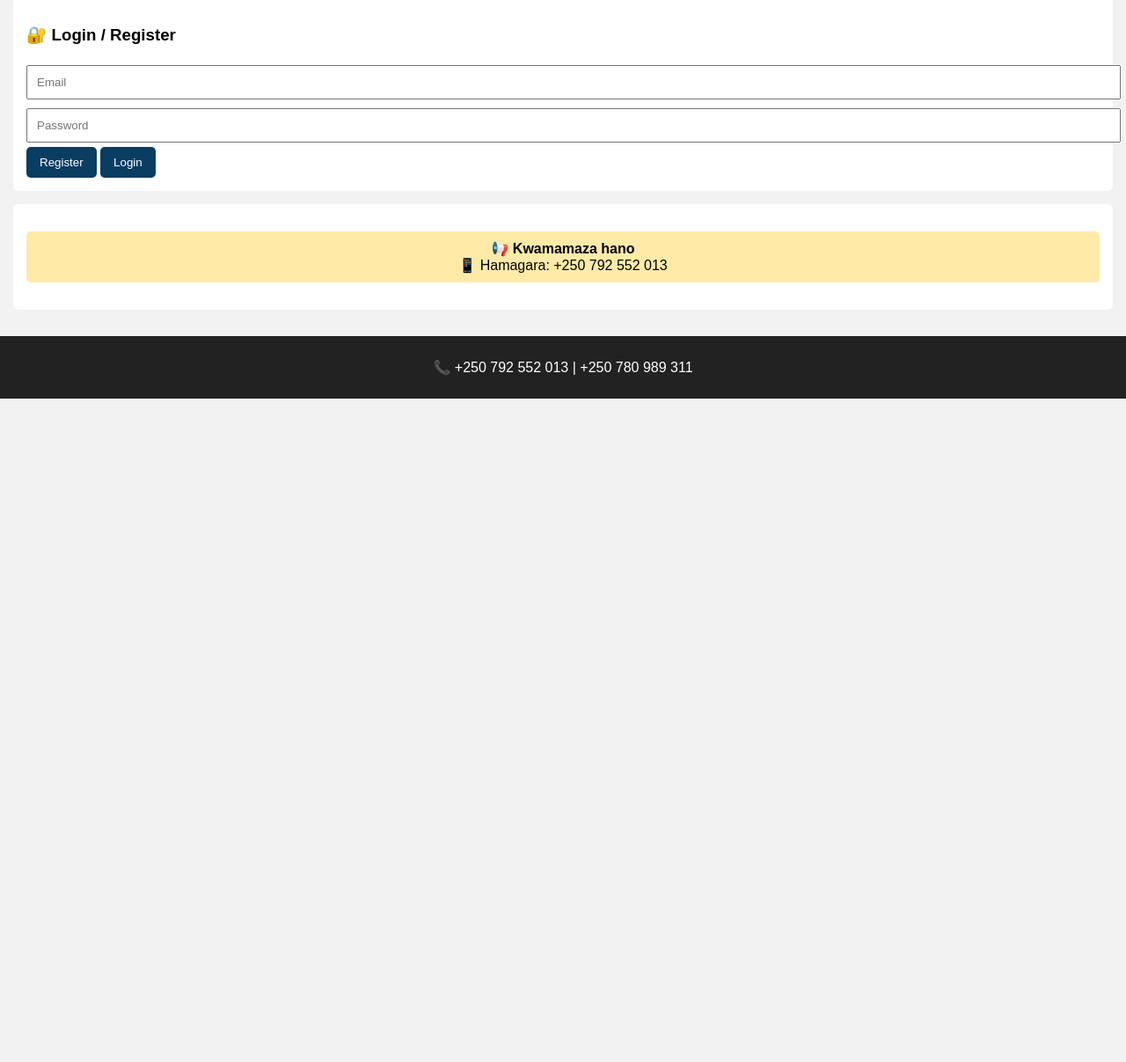
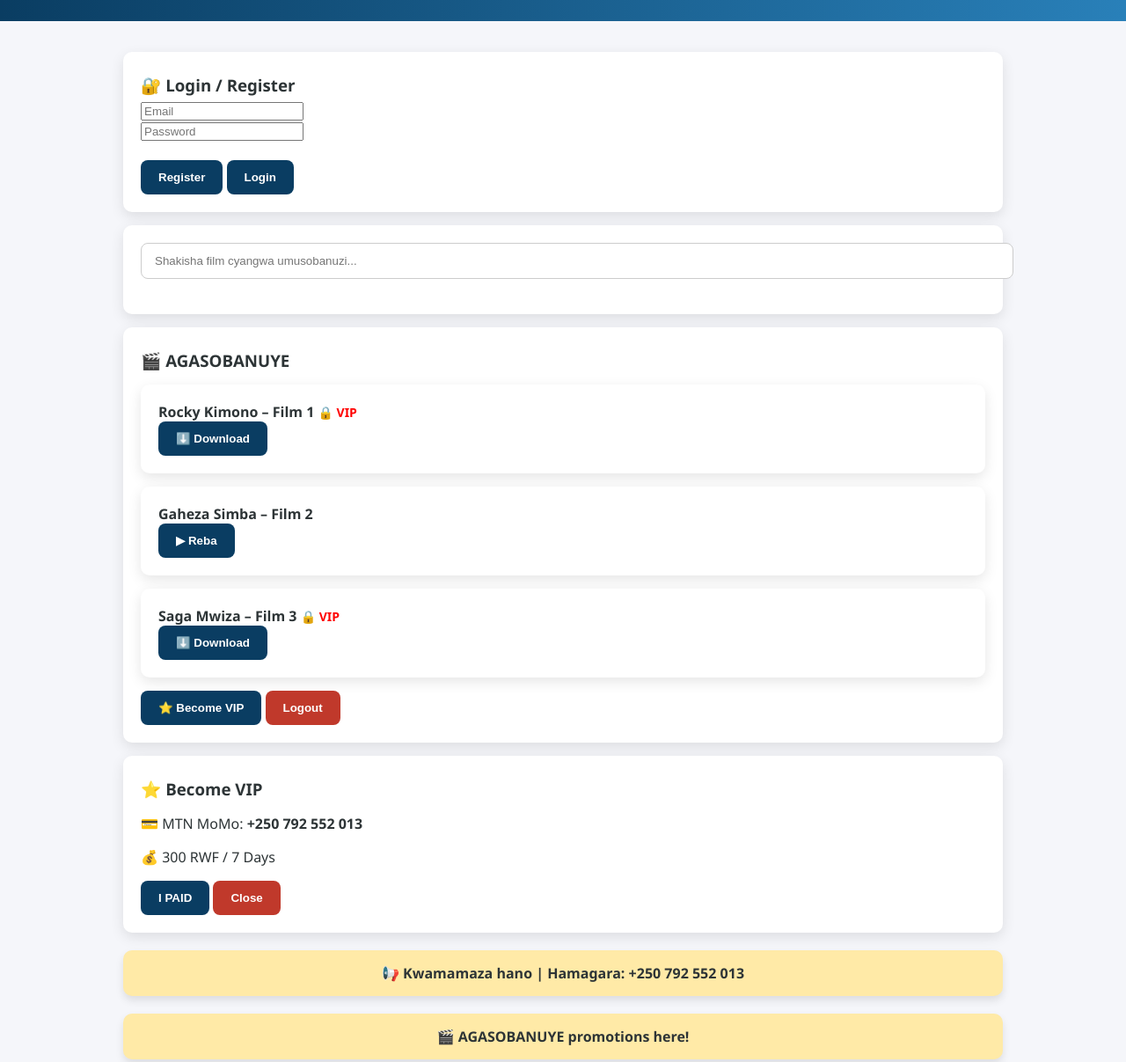
Before and after one commit to King-geurshom/king, a plain HTML site: page index.html in a window 1280 px wide. Shown: the part 152-1359 px from the top of the page at 88% size. Before the commit the page ends 800 px from the top, so only its background shows below. Drawn offline with Linux system fonts and the light colour scheme.

Commit message:
Refactor index.html with improved styles and structure

```diff
--- a/index.html
+++ b/index.html
@@ -4,86 +4,96 @@
 <meta charset="UTF-8">
 <meta name="viewport" content="width=device-width, initial-scale=1.0">
 <title>Geurshom Service Studio</title>
-
+<link rel="icon" href="logo.png">
 <!-- Firebase -->
 <script src="https://www.gstatic.com/firebasejs/9.23.0/firebase-app-compat.js"></script>
 <script src="https://www.gstatic.com/firebasejs/9.23.0/firebase-auth-compat.js"></script>
 <script src="https://www.gstatic.com/firebasejs/9.23.0/firebase-firestore-compat.js"></script>
 
 <style>
-body { font-family: Arial; background:#f2f2f2; margin:0; }
-header { background:#0a3d62; color:white; padding:15px; text-align:center; }
-.container { padding:15px; }
-.box { background:white; padding:15px; margin-bottom:15px; border-radius:6px; }
-button { padding:10px 15px; background:#0a3d62; color:white; border:none; border-radius:5px; cursor:pointer; }
-button.red { background:#c0392b; }
-.hidden { display:none; }
-.lock { color:red; font-weight:bold; }
-input { width:100%; padding:10px; margin:5px 0; }
-.movie { padding:8px 0; border-bottom:1px solid #ddd; }
-footer { background:#222; color:white; text-align:center; padding:10px; }
+body { font-family:'Segoe UI',sans-serif; margin:0; background:#f5f6fa; color:#2d3436 }
+header { background: linear-gradient(90deg,#0a3d62,#2980b9); color:white; padding:25px; text-align:center; position:sticky; top:0; z-index:100 }
+header img { height:60px; vertical-align:middle; margin-right:10px; }
+h1,h2,h3 { margin:5px 0 }
+.container { max-width:1000px; margin:auto; padding:20px }
+.card { background:white; padding:20px; margin:15px 0; border-radius:10px; box-shadow:0 5px 15px rgba(0,0,0,0.1); transition:0.3s }
+.card:hover { transform:translateY(-5px); box-shadow:0 10px 25px rgba(0,0,0,0.2); }
+button { padding:12px 20px; border:none; border-radius:8px; cursor:pointer; font-weight:bold; transition:0.3s; }
+button.primary { background:#0a3d62; color:white }
+button.primary:hover { background:#2980b9 }
+button.red { background:#c0392b; color:white }
+button.red:hover { background:#e74c3c }
+button.disabled { background:#7f8c8d; cursor:not-allowed }
+#searchInput { width:100%; padding:12px 15px; border-radius:8px; border:1px solid #ccc; margin-bottom:20px }
+.lock { color:red; font-weight:bold; font-size:14px }
+
+/* ===== ADS ===== */
+.ad-banner { background:#ffeaa7; text-align:center; padding:15px; border-radius:10px; margin:20px 0; font-weight:bold; color:#2d3436; box-shadow:0 5px 10px rgba(0,0,0,0.1); transition:0.3s; }
+.ad-banner:hover { background:#fdcb6e; transform:scale(1.02); }
+
+footer { background:#222; color:white; text-align:center; padding:15px; margin-top:20px }
+@media(max-width:768px){ .card { padding:15px; margin:10px 0; } header img { height:50px; } }
 </style>
 </head>
 <body>
 
 <header>
-<h2>GEURSHOM SERVICE STUDIO</h2>
+<img src="logo.png" alt="Logo">
+<h1>GEURSHOM SERVICE STUDIO</h1>
 <p>VIP = 300 RWF / WEEK</p>
 </header>
 
 <div class="container">
 
 <!-- LOGIN -->
-<div class="box" id="loginBox">
+<div class="card" id="loginBox">
 <h3>🔐 Login / Register</h3>
-<input id="email" placeholder="Email">
-<input id="password" type="password" placeholder="Password">
-<button onclick="register()">Register</button>
-<button onclick="login()">Login</button>
+<input id="email" placeholder="Email"><br>
+<input id="password" type="password" placeholder="Password"><br><br>
+<button class="primary" onclick="register()">Register</button>
+<button class="primary" onclick="login()">Login</button>
 </div>
 
 <!-- SEARCH -->
-<div class="box hidden" id="searchBox">
+<div class="card hidden" id="searchBox">
 <input id="searchInput" placeholder="Shakisha film cyangwa umusobanuzi..." onkeyup="searchContent()">
 </div>
 
 <!-- CONTENT -->
-<div class="box hidden" id="contentBox">
+<div class="card hidden" id="contentBox">
 <h3>🎬 AGASOBANUYE</h3>
-<div class="movie vip">
+<div class="card movie vip">
 <b>Rocky Kimono – Film 1</b>
 <span id="vipLock1" class="lock">🔒 VIP</span><br>
-<button onclick="downloadVIP('FILE_ID_1')">⬇️ Download</button>
+<button class="primary" onclick="downloadVIP('FILE_ID_1')">⬇️ Download</button>
 </div>
-<div class="movie free">
+<div class="card movie free">
 <b>Gaheza Simba – Film 2</b><br>
-<button onclick="play('Free Content')">▶ Reba</button>
+<button class="primary" onclick="play('Free Content')">▶ Reba</button>
 </div>
-<div class="movie vip">
+<div class="card movie vip">
 <b>Saga Mwiza – Film 3</b>
 <span id="vipLock2" class="lock">🔒 VIP</span><br>
-<button onclick="downloadVIP('FILE_ID_2')">⬇️ Download</button>
+<button class="primary" onclick="downloadVIP('FILE_ID_2')">⬇️ Download</button>
 </div>
-<button onclick="showVIP()">⭐ Become VIP</button>
-<button onclick="logout()">Logout</button>
+<button class="primary" onclick="showVIP()">⭐ Become VIP</button>
+<button class="red" onclick="logout()">Logout</button>
 </div>
 
 <!-- VIP PAYMENT -->
-<div class="box hidden" id="vipBox">
+<div class="card hidden" id="vipBox">
 <h3>⭐ Become VIP</h3>
 <p>💳 MTN MoMo: <b>+250 792 552 013</b></p>
 <p>💰 300 RWF / 7 Days</p>
-<button onclick="requestVIP()">I PAID</button>
+<button class="primary" onclick="requestVIP()">I PAID</button>
 <button class="red" onclick="closeVIP()">Close</button>
 </div>
 
-<!-- BANNER AD -->
-<div class="box">
-<p style="text-align:center; background:#ffeaa7; padding:10px; border-radius:5px">
-📢 <b>Kwamamaza hano</b><br>
-📱 Hamagara: +250 792 552 013
-</p>
-</div>
+<!-- STATIC ADS -->
+<div class="ad-banner">📢 <b>Kwamamaza hano</b> | Hamagara: +250 792 552 013</div>
+
+<!-- DYNAMIC ADS -->
+<div id="dynamicAd" class="ad-banner"></div>
 
 </div>
 
@@ -92,94 +102,88 @@ footer { background:#222; color:white; text-align:center; padding:10px; }
 </footer>
 
 <script>
-let currentUser = null;
-
-// Firebase config
+// ---------- Firebase config ----------
 const firebaseConfig = {
   apiKey: "YOUR_API_KEY",
   authDomain: "YOUR_PROJECT.firebaseapp.com",
-  projectId: "YOUR_PROJECT_ID"
+  projectId: "YOUR_PROJECT_ID",
+  storageBucket: "YOUR_PROJECT.appspot.com",
+  messagingSenderId: "YOUR_MSG_ID",
+  appId: "YOUR_APP_ID"
 };
 firebase.initializeApp(firebaseConfig);
 const auth = firebase.auth();
 const db = firebase.firestore();
+let currentUser = null;
 
-// Register
+// ---------- Auth ----------
 function register(){
   auth.createUserWithEmailAndPassword(email.value, password.value)
-  .then(() => alert("Account yakozwe!"))
-  .catch(e => alert(e.message));
+  .then(()=>alert("Account yakozwe!"))
+  .catch(e=>alert(e.message));
 }
-
-// Login
 function login(){
-  auth.signInWithEmailAndPassword(email.value, password.value)
-  .then(user => {
-    currentUser = user.user;
+  auth.signInWithEmailAndPassword(email.value,password.value)
+  .then(user=>{
+    currentUser=user.user;
     loginBox.classList.add("hidden");
     contentBox.classList.remove("hidden");
     searchBox.classList.remove("hidden");
     checkVIP();
-  })
-  .catch(e => alert(e.message));
+  }).catch(e=>alert(e.message));
 }
+function logout(){ auth.signOut(); location.reload(); }
 
-// Logout
-function logout(){
-  auth.signOut();
-  location.reload();
-}
-
-// Show VIP
+// ---------- VIP ----------
 function showVIP(){ vipBox.classList.remove("hidden"); }
 function closeVIP(){ vipBox.classList.add("hidden"); }
-
-// Request VIP
 function requestVIP(){
-  db.collection("vip_requests").doc(currentUser.uid).set({
-    email: currentUser.email,
-    status: "pending"
-  });
+  db.collection("vip_requests").doc(currentUser.uid).set({ email:currentUser.email, status:"pending" });
   alert("VIP request yoherejwe!");
 }
-
-// Check VIP
 function checkVIP(){
   db.collection("vip_users").doc(currentUser.uid).get()
   .then(doc=>{
     if(doc.exists){
-      document.getElementById("vipLock1").innerText="🔓 VIP ACTIVE";
-      document.getElementById("vipLock1").style.color="green";
-      document.getElementById("vipLock2").innerText="🔓 VIP ACTIVE";
-      document.getElementById("vipLock2").style.color="green";
+      document.getElementById("vipLock1").innerText="🔓 VIP ACTIVE"; document.getElementById("vipLock1").style.color="green";
+      document.getElementById("vipLock2").innerText="🔓 VIP ACTIVE"; document.getElementById("vipLock2").style.color="green";
     }
   });
 }
 
-// Download VIP
+// ---------- Download ----------
 function downloadVIP(fileId){
   db.collection("vip_users").doc(currentUser.uid).get()
   .then(doc=>{
-    if(doc.exists){
-      window.open("https://drive.google.com/uc?id="+fileId+"&export=download");
-    }else{
-      alert("❌ Iyi download ni iya VIP gusa.");
-    }
+    if(doc.exists){ window.open("https://drive.google.com/uc?id="+fileId+"&export=download"); }
+    else{ alert("❌ Iyi download ni iya VIP gusa."); }
   });
 }
 
-// Play free content
+// ---------- Play free ----------
 function play(content){ alert("Ureba: "+content); }
 
-// Search
+// ---------- Search ----------
 function searchContent(){
-  let input = document.getElementById("searchInput").value.toLowerCase();
-  let movies = document.getElementsByClassName("movie");
-  for(let i=0;i<movies.length;i++){
-    movies[i].style.display = movies[i].innerText.toLowerCase().includes(input) ? "" : "none";
-  }
+  let input=document.getElementById("searchInput").value.toLowerCase();
+  let movies=document.getElementsByClassName("movie");
+  for(let i=0;i<movies.length;i++){ movies[i].style.display=movies[i].innerText.toLowerCase().includes(input)?"":"none"; }
 }
+
+// ---------- DYNAMIC ADS ----------
+const ads = [
+  "📢 Promote your film! Call +250 792 552 013",
+  "⭐ Become VIP 300 RWF/week via MoMo",
+  "🎬 AGASOBANUYE promotions here!"
+];
+function showRandomAd(){
+  const adDiv = document.getElementById("dynamicAd");
+  const randomIndex = Math.floor(Math.random()*ads.length);
+  adDiv.innerHTML = ads[randomIndex];
+}
+showRandomAd();
+setInterval(showRandomAd,10000);
+
 </script>
-
 </body>
 </html>
```
